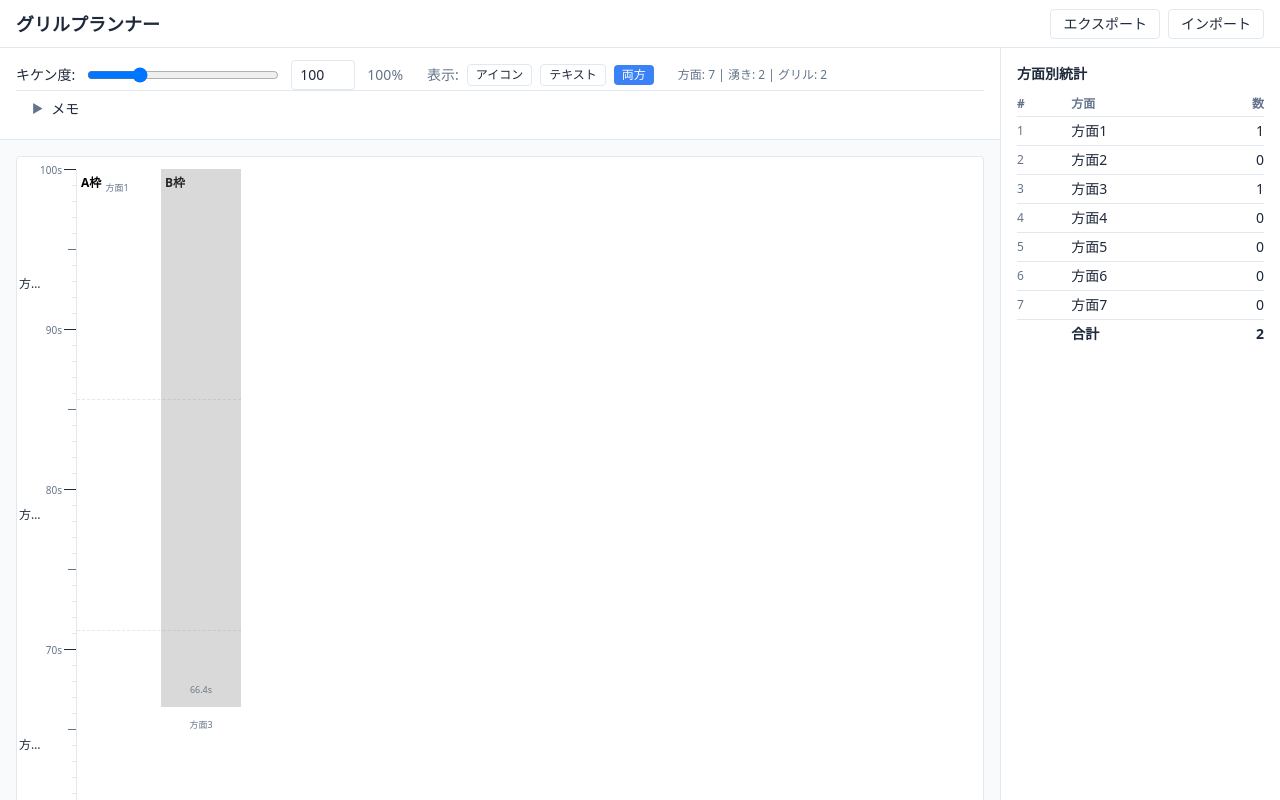
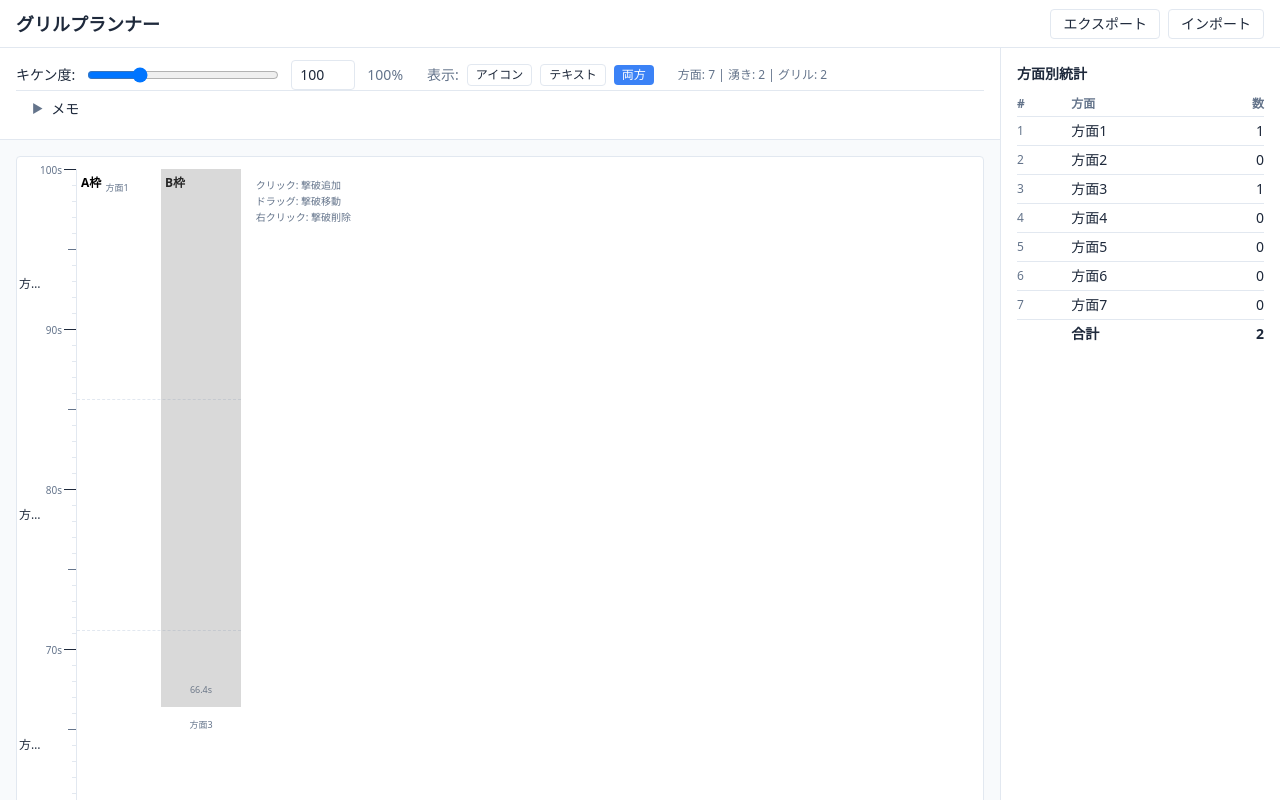
Before and after one commit to eoforgu0/grill-planner, a React (Vite) app: page / in a window 1280 px wide. Shown: the top 800 px of the page. Built offline with nearby package versions, Linux system fonts and the light colour scheme.

Commit message:
fix: タイムラインのレーン右側に簡易操作説明を追加 (#017)
クリック/ドラッグ/右クリックの操作説明を控えめなテキストで表示。

Co-Authored-By: Claude Opus 4.6 <noreply@anthropic.com>

```diff
--- a/src/components/Timeline/index.tsx
+++ b/src/components/Timeline/index.tsx
@@ -98,6 +98,23 @@ export function Timeline({ spawns, defeats, directions, hazardConfig }: Timeline
           {/* 方面バンド（背景） */}
           <DirectionBands directions={directions} />
 
+          {/* 操作説明（レーン右側） */}
+          <div
+            className="pointer-events-none absolute select-none"
+            style={{
+              right: -110,
+              top: 8,
+              fontSize: 10,
+              color: 'var(--color-text-muted)',
+              lineHeight: 1.6,
+              whiteSpace: 'nowrap',
+            }}
+          >
+            <div>クリック: 撃破追加</div>
+            <div>ドラッグ: 撃破移動</div>
+            <div>右クリック: 撃破削除</div>
+          </div>
+
           {/* レーン（前面） */}
           <div className="relative flex" style={{ zIndex: 1 }}>
             <GrillSlotLane
```
